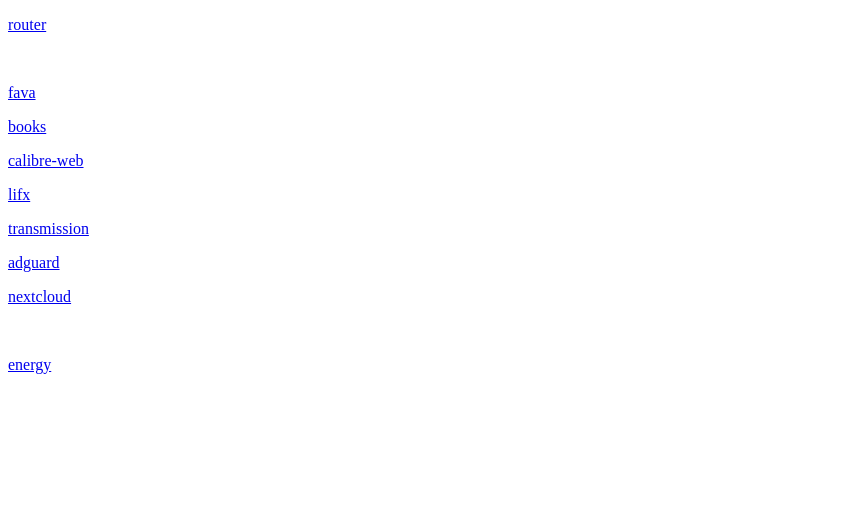
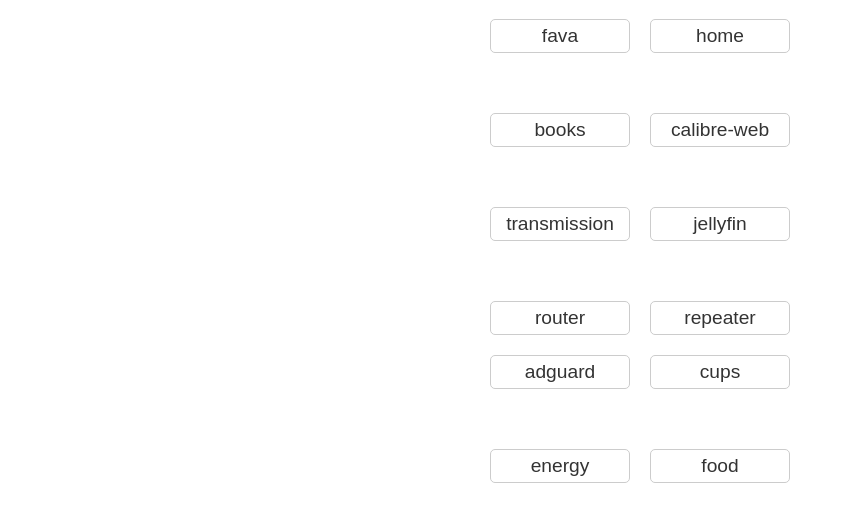
Before and after one commit to carderne/homeserver, a plain HTML site: page caddy/conf/index.html in a window 1280 px wide. Shown: the whole page, without its empty margins (0-845 px from the left). Drawn offline with Linux system fonts and the light colour scheme.

Commit message:
update, caddy, homeassistant

```diff
--- a/caddy/conf/index.html
+++ b/caddy/conf/index.html
@@ -3,17 +3,70 @@
 <meta charset="UTF-8">
 <meta name="viewport" content="width=device-width, initial-scale=1">
 <head><title>Box Home</title></head>
+<style>
+body{
+  margin:1em auto;
+  max-width:40em;
+  padding:0 1em;
+  font:1.2em sans-serif
+}
+.main {
+  width: 300px;
+  margin: 0 auto;
+  display: grid;
+  grid-template-columns: repeat(2, minmax(100px, 1fr));
+  gap: 20px 20px;
+}
+.sep {
+  height: 20px;
+}
+p {
+  margin: 0;
+}
+a {
+  display: block;
+  text-align: center;
+  padding: 5px;
+  border: 1px solid #ccc;
+  border-radius: 5px;
+  text-decoration: none;
+  color: #333;
+}
+
+a:hover {
+  background-color: #f0f0f0;
+}
+</style>
 <body>
-<p><a href="http://192.168.178.1">router</a></p>
-<br>
-<p><a href="http://box.local:9004">fava</a></p>
-<p><a href="http://box.local:80">books</a></p>
-<p><a href="http://box.local:8999">calibre-web</a></p>
-<p><a href="http://box.local:9000">lifx</a></p>
-<p><a href="http://box.local:9001">transmission</a></p>
-<p><a href="http://box.local:9002">adguard</a></p>
-<p><a href="http://box.local:9003">nextcloud</a></p>
-<br>
-<p><a href="https://rdrn.me/energy">energy</a></p>
+<div class="main">
+  <p><a class="li" data-href="5000">fava</a></p>
+  <p><a class="li" data-href="8123">home</a></p>
+  <p class="sep"></p>
+  <p class="sep"></p>
+  <p><a class="li" data-href="80/books">books</a></p>
+  <p><a class="li" data-href="5002">calibre-web</a></p>
+  <p class="sep"></p>
+  <p class="sep"></p>
+  <p><a class="li" data-href="5004">transmission</a></p>
+  <p><a class="li" data-href="5009">jellyfin</a></p>
+  <p class="sep"></p>
+  <p class="sep"></p>
+  <p><a href="http://192.168.178.1">router</a></p>
+  <p><a href="http://192.168.178.1">repeater</a></p>
+  <p><a href="http://192.168.178.19" data-href="5005">adguard</a></p>
+  <p><a class="li" data-href="631">cups</a></p>
+  <p class="sep"></p>
+  <p class="sep"></p>
+  <p><a href="https://rdrn.me/energy">energy</a></p>
+  <p><a href="https://food.rdrn.me">food</a></p>
+<div>
+<script type="text/javascript">
+Array.from(document.getElementsByClassName("li")).forEach((el) => {
+  const [port, path] = el.dataset.href.split("/");
+  const url = new URL(path ?? "", window.location);
+  url.port = port;
+  el.href = url.toString();
+});
+</script>
 </body>
 </html>
```
Also changed, not shown: fava/requirements.txt, 13 other files.
